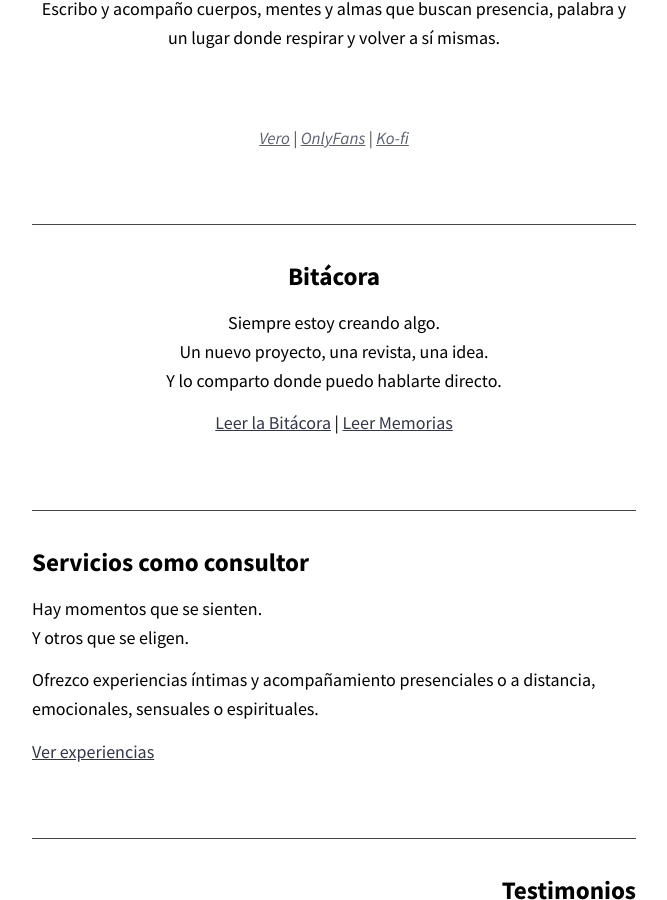
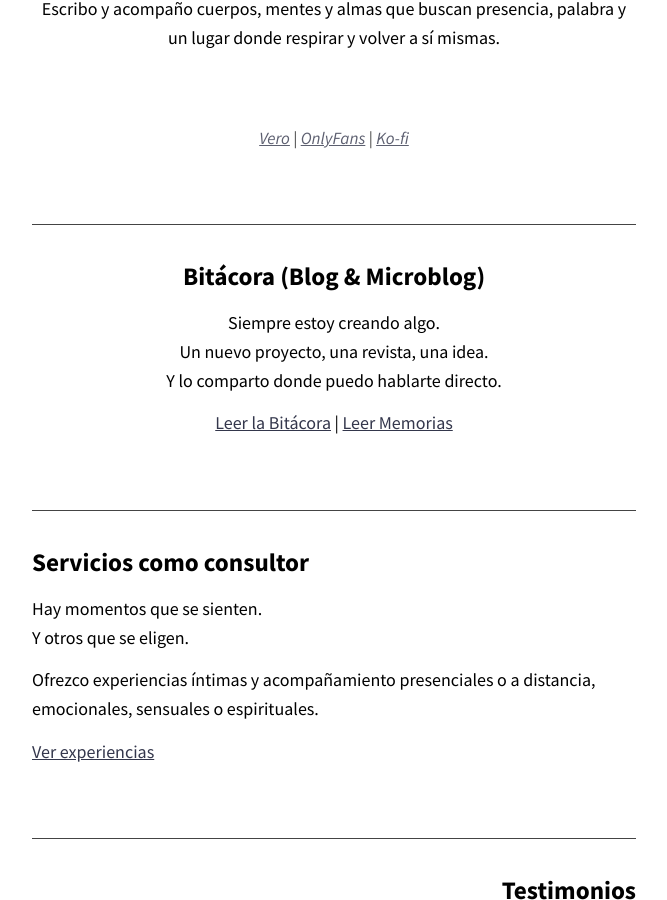
Before and after one commit to KajiiNarumi/iasuarezv, a Jekyll site: the page built from index.html, in a window 1280 px wide and 900 px high, scrolled down 931 px. Shown: the whole window, without its empty margins (306-973 px from the left). Built offline with Jekyll 4.4.1, drawn with Linux system fonts in a browser that asks for light colours; nearby versions of some CDN libraries; the list of posts is cut into pages by our own code.

Commit message:
Update index.html

```diff
--- a/index.html
+++ b/index.html
@@ -38,7 +38,7 @@ entries_layout: list
   </section>
 
   <section class="text-center bloque">
-    <h2>Bitácora</h2>
+    <h2>Bitácora (Blog & Microblog)</h2>
     <p>Siempre estoy creando algo.<br>
     Un nuevo proyecto, una revista, una idea.<br>
     Y lo comparto donde puedo hablarte directo.</p>
```
